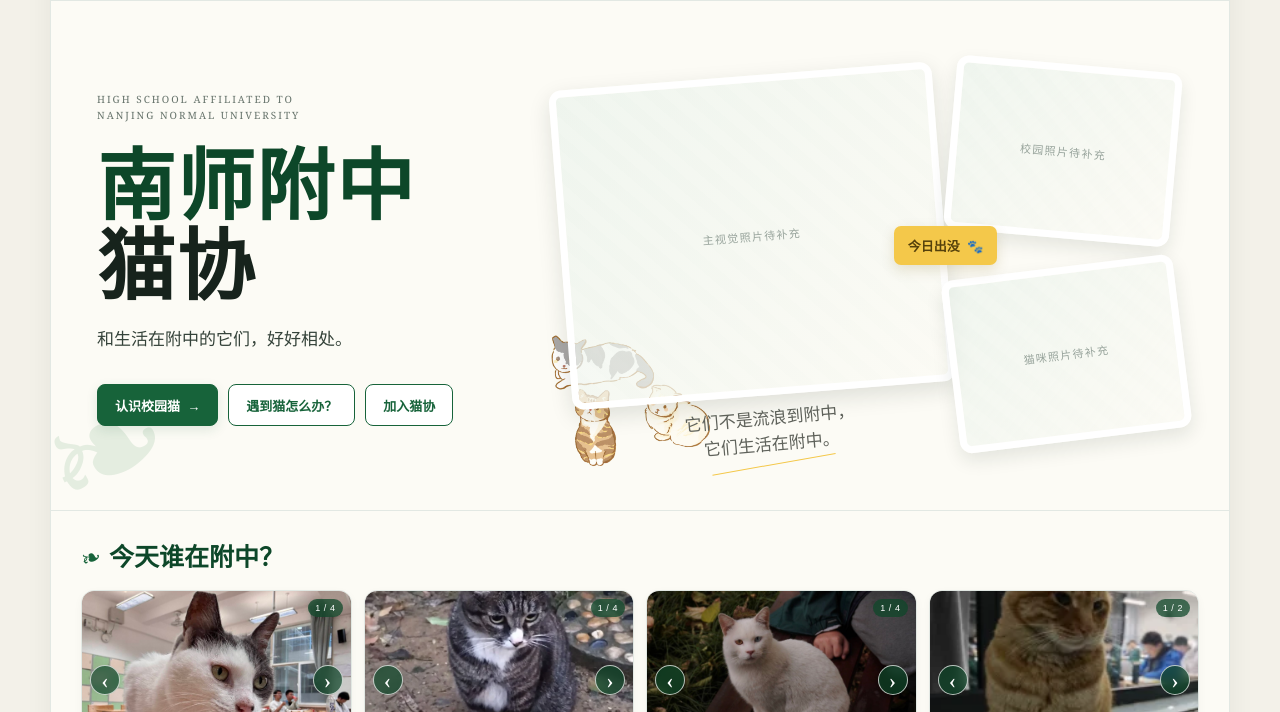
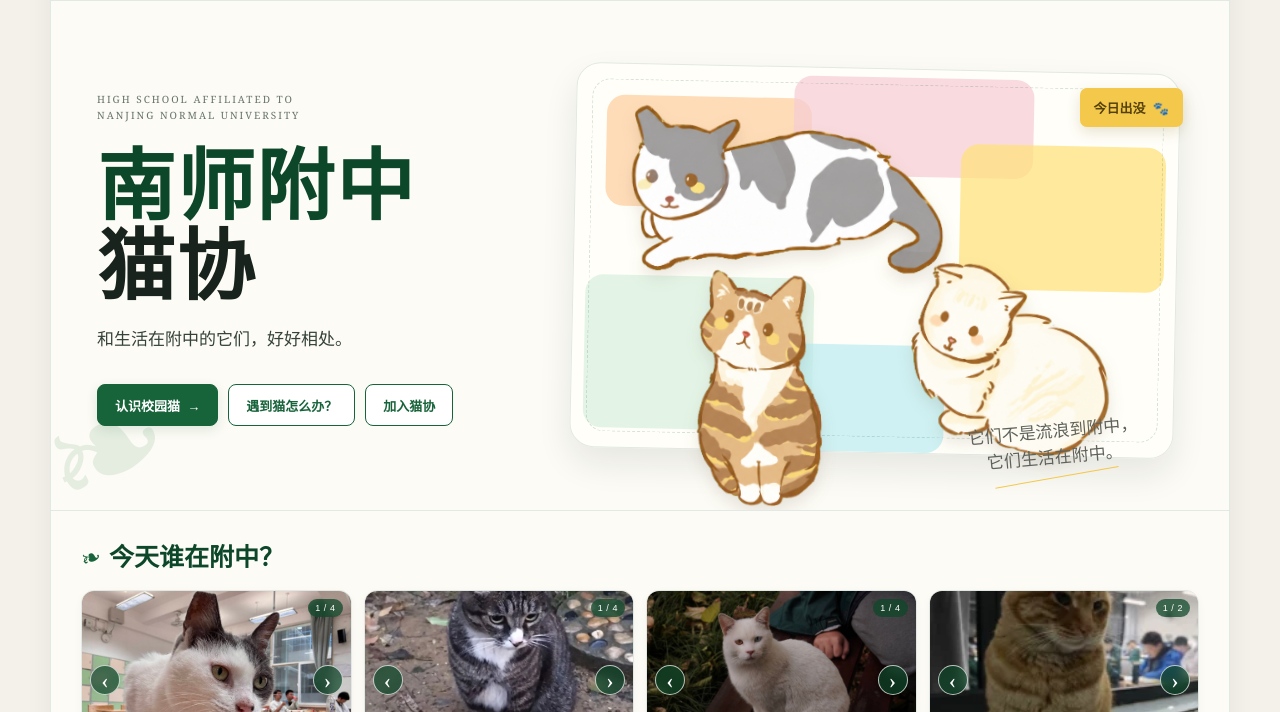
Before and after one commit to jiayi61/nsfz-cat-association, a plain HTML site: page index.html in a window 1280 px wide. Shown: the part 88-800 px from the top of the page. Drawn offline with Linux system fonts and the light colour scheme.

Commit message:
Replace hero photo placeholders with cat artwork

```diff
--- a/index.html
+++ b/index.html
@@ -169,72 +169,56 @@
     }
     .outline-button:hover { background: var(--green-soft); }
 
-    .hero-collage { position: relative; min-height: 405px; }
+    .hero-collage {
+      position: relative;
+      min-height: 405px;
+      isolation: isolate;
+    }
+    .hero-art-panel {
+      position: absolute;
+      z-index: 0;
+      inset: 3% 1% 2% 3%;
+      overflow: hidden;
+      border: 1px solid var(--border);
+      border-radius: 24px;
+      background: rgba(255, 254, 249, .92);
+      box-shadow: 0 16px 34px rgba(23, 35, 28, .09);
+      transform: rotate(1.2deg);
+    }
+    .hero-art-panel::after {
+      content: "";
+      position: absolute;
+      inset: 15px;
+      border: 1px dashed rgba(23, 99, 58, .18);
+      border-radius: 18px;
+    }
+    .hero-block {
+      position: absolute;
+      border-radius: 18px;
+      opacity: .72;
+    }
+    .hero-block.peach { width: 34%; height: 29%; left: 5%; top: 8%; background: #ffd0a0; }
+    .hero-block.pink { width: 40%; height: 26%; left: 36%; top: 2%; background: #f7ced5; }
+    .hero-block.yellow { width: 34%; height: 38%; right: 2%; top: 19%; background: #ffe27a; }
+    .hero-block.mint { width: 38%; height: 40%; left: 2%; bottom: 5%; background: #d9f2df; }
+    .hero-block.blue { width: 31%; height: 28%; left: 31%; bottom: 0; background: #bdeef2; }
     .hero-cats-art {
       position: absolute;
-      z-index: 0;
-      left: -4%;
-      bottom: -5%;
-      width: 190px;
+      z-index: 3;
+      left: 1%;
+      top: -2%;
+      width: 92%;
       height: auto;
-      opacity: .9;
-      transform: rotate(-3deg);
+      opacity: 1;
+      filter: drop-shadow(0 8px 8px rgba(72, 55, 26, .12));
+      transform: rotate(-1.5deg);
       pointer-events: none;
-    }
-    .photo-slot {
-      display: grid;
-      place-items: center;
-      overflow: hidden;
-      border: 1px solid var(--border);
-      background:
-        linear-gradient(135deg, rgba(234, 243, 236, .65), rgba(252, 251, 245, .78)),
-        repeating-linear-gradient(45deg, transparent, transparent 12px, rgba(23, 99, 58, .025) 12px, rgba(23, 99, 58, .025) 24px);
-      color: #98a49c;
-      font-size: 11px;
-      letter-spacing: .12em;
-    }
-    .photo-slot::after { content: attr(data-label); }
-    .hero-main {
-      position: absolute;
-      z-index: 2;
-      left: 1%;
-      top: 5%;
-      width: 61%;
-      height: 79%;
-      border: 7px solid #fff;
-      border-radius: 12px;
-      box-shadow: 0 8px 22px rgba(23, 35, 28, .13);
-      transform: rotate(-4.5deg);
-    }
-    .hero-small-top {
-      position: absolute;
-      z-index: 2;
-      top: 2%;
-      right: 1%;
-      width: 36%;
-      height: 43%;
-      border: 7px solid #fff;
-      border-radius: 12px;
-      box-shadow: 0 8px 18px rgba(23, 35, 28, .1);
-      transform: rotate(5deg);
-    }
-    .hero-small-bottom {
-      position: absolute;
-      z-index: 2;
-      right: 0;
-      bottom: 5%;
-      width: 37%;
-      height: 43%;
-      border: 7px solid #fff;
-      border-radius: 12px;
-      box-shadow: 0 8px 18px rgba(23, 35, 28, .1);
-      transform: rotate(-7deg);
     }
     .today-label {
       position: absolute;
       z-index: 5;
-      left: 54%;
-      top: 42%;
+      right: 0;
+      top: 8%;
       padding: 10px 14px;
       border-radius: 7px;
       background: var(--yellow);
@@ -245,8 +229,9 @@
     }
     .hand-note {
       position: absolute;
-      left: 21%;
-      bottom: -1%;
+      z-index: 5;
+      right: 7%;
+      bottom: -4%;
       margin: 0;
       color: #5f625b;
       font: 17px/1.55 "Kaiti SC", "STKaiti", serif;
@@ -744,7 +729,9 @@
       .eyebrow { margin-bottom: 18px; }
       .hero-actions { flex-wrap: wrap; margin-top: 28px; }
       .hero-collage { min-height: 330px; }
-      .hero-cats-art { width: 125px; left: -2%; bottom: -2%; }
+      .hero-art-panel { inset: 4% 0 1%; }
+      .hero-cats-art { width: 96%; left: 0; top: 0; }
+      .today-label { right: 0; top: 7%; padding: 8px 11px; font-size: 11px; }
       .hand-note { display: none; }
       .section { padding: 30px 20px; }
       .section-title { font-size: 22px; }
@@ -796,11 +783,15 @@
             <a class="outline-button" href="#join">加入猫协</a>
           </div>
         </div>
-        <div class="hero-collage" aria-label="首页照片区域">
+        <div class="hero-collage" aria-label="校园猫插画主视觉">
+          <div class="hero-art-panel" aria-hidden="true">
+            <span class="hero-block peach"></span>
+            <span class="hero-block pink"></span>
+            <span class="hero-block yellow"></span>
+            <span class="hero-block mint"></span>
+            <span class="hero-block blue"></span>
+          </div>
           <img class="hero-cats-art" src="hero-cats-cutout.png" alt="三只校园猫插画">
-          <div class="photo-slot hero-main" data-label="主视觉照片待补充"></div>
-          <div class="photo-slot hero-small-top" data-label="校园照片待补充"></div>
-          <div class="photo-slot hero-small-bottom" data-label="猫咪照片待补充"></div>
           <span class="today-label">今日出没&nbsp; 🐾</span>
           <p class="hand-note">它们不是流浪到附中，<br>它们生活在附中。</p>
         </div>
```
